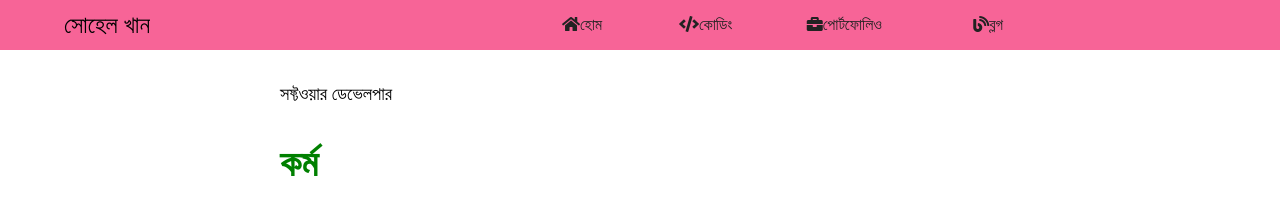
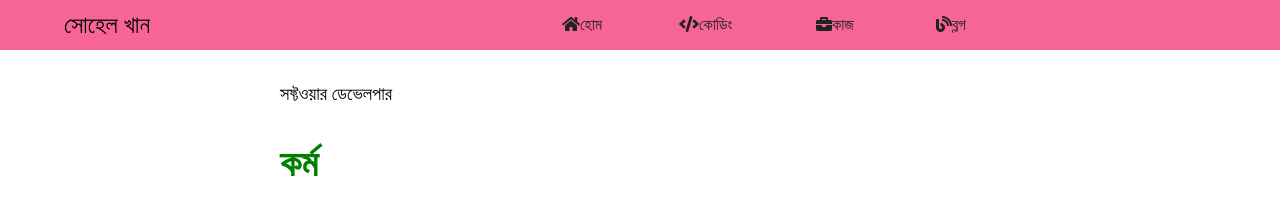
Before and after one commit to sohelkhanz/sohelkhanz.github.io, a Jekyll site: the page built from index.md, in a window 1280 px wide. Shown: the top 206 px of the page. Built offline with Jekyll 4.4.1, drawn with Linux system fonts in a browser that asks for light colours.

Commit message:
Update default.html

```diff
--- a/_layouts/default.html
+++ b/_layouts/default.html
@@ -22,7 +22,7 @@
 
                    <li><a  href="/"><i class="fas fa-home"></i>হোম</a> </li>
                    <li><a  href="/#"><i class="fas fa-code"></i>কোডিং</a> </li>
-                   <li><a  href="/#"><i class="fas fa-briefcase"></i>পোর্টফোলিও</a> </li>
+                   <li><a  href="/#"><i class="fas fa-briefcase"></i>কাজ</a> </li>
                    <li> <a  href="/contents/markdown"> <i class="fas fa-blog"></i>ব্লগ</a> </li>
 
             </ul>
```
